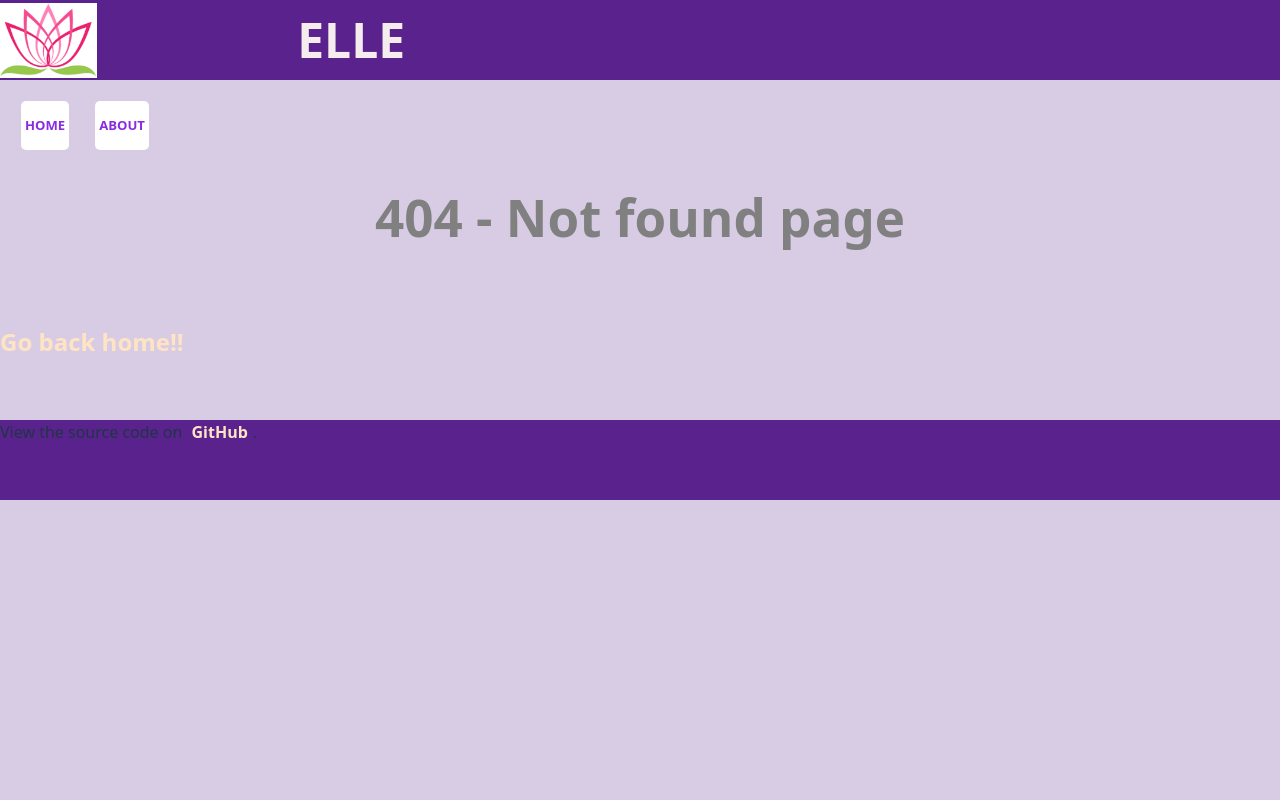
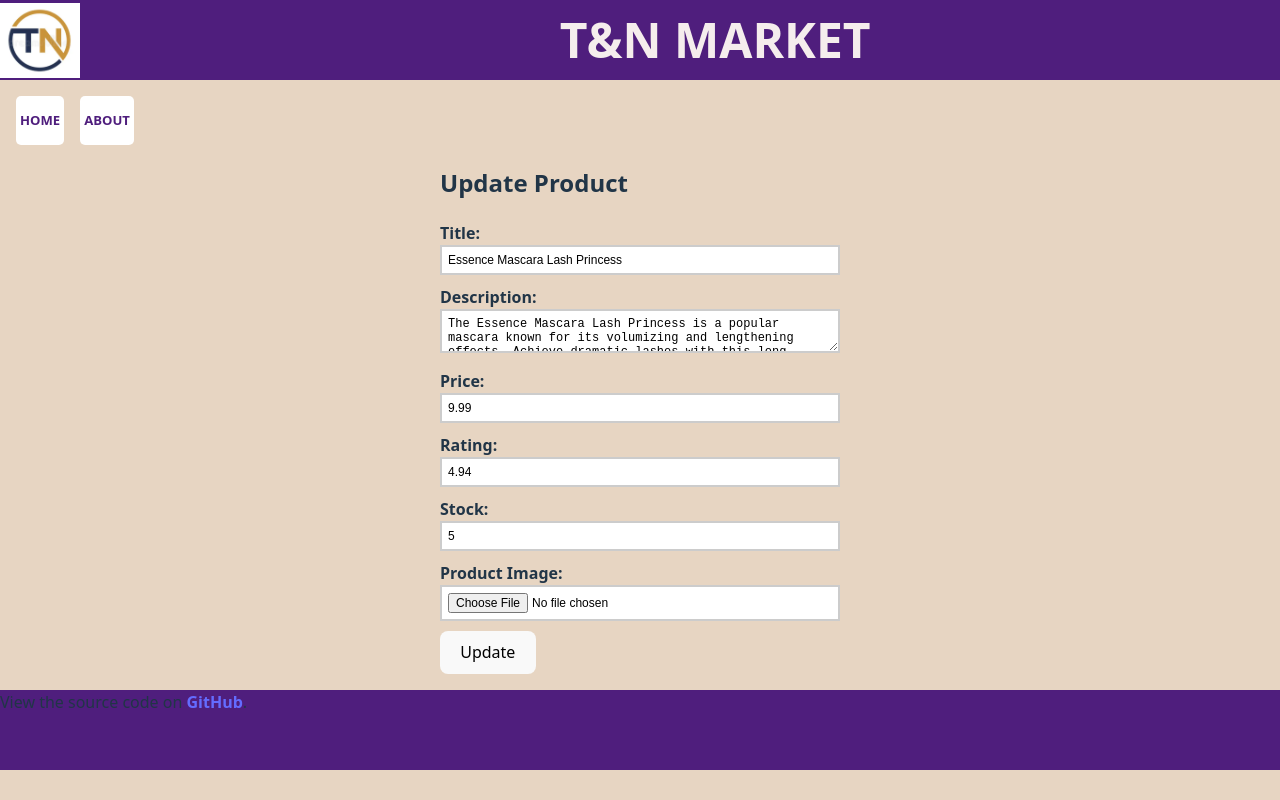
Before and after one commit to thathsaraudari/Mini-E-commerce-Admin, a React (Vite) app in the folder Mini-e-commerce-admin/: page /edit/1 in a window 1280 px wide. Before the commit this address had no page. Built offline with nearby package versions, Linux system fonts and the light colour scheme.

Commit message:
css modified

```diff
--- a/Mini-e-commerce-admin/src/App.css
+++ b/Mini-e-commerce-admin/src/App.css
@@ -1,99 +1,77 @@
 body {
-  background-color: rgb(216, 204, 228);
+  background-color: rgb(231, 213, 194);
   padding: 0;
   margin: 0;
 }
-
 .nav {
-  background-color: rgb(89, 34, 141);
+  background-color: rgb(79, 30, 125);
   align-items: center;
   justify-content: space-between;
   height: 10vh;
   display: flex;
-
 }
-
 .logo-container {
   display: flex;
   align-items: center;
   gap: 200px;
 }
-
 .logo {
   height: 75px;
 }
-
 .brand-name {
   font-size: 3rem;
   color: rgb(245, 237, 237);
   border-color: grey;
+  margin-left: 280px;
 }
-
-
 footer {
-  background-color: rgb(89, 34, 141);
+  background-color: rgb(79, 30, 125);
   height: 10vh;
-
 }
-
-a {
-  text-decoration: none;
-  padding: 5px;
-  color: bisque;
-}
-
-.active {
-  border: 2px solid black;
-}
-
 .sidebar {
   display: flex;
   gap: 1rem;
   margin: 1rem;
 }
-
 .sidebar button {
   padding: 0.15rem 0.25rem;
   background-color: white;
-  color: blueviolet;
+  color: rgb(79, 30, 125);
   border: none;
   border-radius: 5px;
   cursor: pointer;
   font-size: 0.7rem;
 }
-
 .sidebar button:hover {
   background-color: blueviolet;
   color: white;
 }
-
 h1 {
   color: grey;
   text-align: center;
 }
-.product-container {
+.dashboard-forms {
   display: flex;
-  justify-content: left;
-  align-items: center;
+  justify-content: space-between;
+  align-items: flex-start;
   height: 50px;
-  gap: 10px;
-  margin-left: 1100px;
+  gap: 40px;
   margin-top: 30px;
+  flex-wrap: wrap;
 }
 .product-form {
   display: flex;
   flex-direction: column;
   gap: 10px;
   padding: 20px;
-  background-color: rgb(244, 234, 241);
+  background-color: rgb(248, 241, 227);
   border-radius: 10px;
   box-shadow: 0 0 10px rgba(0,0,0,0.1);
   color: gray;
 }
-
 .add-btn {
   font-size: 14px;
-  background-color: rgb(181, 35, 181);
+  background-color: rgb(225, 169, 28);
   color:azure;
   border: none;
   border-radius: 5px;
--- a/Mini-e-commerce-admin/src/App.jsx
+++ b/Mini-e-commerce-admin/src/App.jsx
@@ -11,6 +11,7 @@
 import AboutPage from './pages/AboutPage';
 import DashboardPage from './pages/DashboardPage';
 import ProductDetailsPage from './pages/ProductDetailsPage';
+import UpdateProductPage from './pages/UpdateProductPage';
 import NotFoundPage from './pages/NotFoundPage';
 
 
@@ -24,6 +25,23 @@
     setProducts(products.filter(product => product.id !== id));
   };
 
+  const handleAddProduct = (newProduct) => {
+    setProducts(prev => [...prev, newProduct]);
+  };
+
+  const handleUpdateProduct = (updatedProduct) => {
+    const updatedProducts = [...products];
+
+    for (let i = 0; i < updatedProducts.length; i++) {
+      if (updatedProducts[i].id === updatedProduct.id) {
+        updatedProducts[i] = updatedProduct;
+        break; // stop once found
+      }
+    }
+
+    setProducts(updatedProducts);
+};
+
   return (
     <div>
         <Navbar />
@@ -32,8 +50,9 @@
 
           <Routes>
             <Route path="/about" element={<AboutPage/>}/>
-            <Route path="/" element={<DashboardPage products={products} onDelete={handleDelete}/>}/>
+            <Route path="/" element={<DashboardPage products={products} onDelete={handleDelete} onAddProduct={handleAddProduct}/>}/>
             <Route path="/product/:productId" element={<ProductDetailsPage products={products}/>}/>
+            <Route path="/edit/:productId" element={<UpdateProductPage products={products} onUpdateProduct={handleUpdateProduct}/>}/>
             <Route path="/*" element={<NotFoundPage/>}/>
           </Routes>
 
--- a/Mini-e-commerce-admin/src/components/AddProduct.jsx
+++ b/Mini-e-commerce-admin/src/components/AddProduct.jsx
@@ -1,12 +1,40 @@
 import { useState } from 'react';
 
-const AddProduct = () => {
+const AddProduct = ({onAddProduct}) => {
   const [title, setTitle] = useState("");
   const [description, setDescription] = useState("");
+  const [price, setPrice] = useState(0);
+  const [rating, setRating] = useState(0);
+  const [stock, setStock] = useState(0);
+  const [thumbnail, setThumbnail] = useState(null);
+
+  const handleSubmit = (e) => {
+    e.preventDefault();
+
+    if (title.trim() === "" || description.trim() === "") return;
+
+    const newProduct = {
+      id: Date.now(),
+      title,
+      description,
+      price,
+      stock,
+      thumbnail: URL.createObjectURL(thumbnail)
+    };
+
+    onAddProduct(newProduct);
+
+    setTitle("");
+    setDescription("");
+    setPrice(0);
+    setRating(0);
+    setStock(0);
+    setThumbnail(null);
+  };
 
   return (
     <div className="product-container">
-      <form className="product-form">
+      <form className="product-form" onSubmit={handleSubmit}>
         <label><strong>Add new product</strong>:</label>
         <input
           type="text"
@@ -37,6 +65,68 @@
           }}
         />
 
+        <label><strong>Price:</strong></label>
+        <input
+          type="number"
+          step="0.01"
+          name="price"
+          value={price}
+          onChange={(e) => setPrice(e.target.value)}
+          style={{
+            backgroundColor: "white",
+            border: "2px solid #ccc",
+            padding: "4px",
+            fontSize: "10px",
+            color: "black",
+          }}
+        />
+
+        <label><strong>Rating:</strong></label>
+        <input
+          type="number"
+          step="0.01"
+          name="rating"
+          value={rating}
+          onChange={(e) => setRating(e.target.value)}
+          style={{
+            backgroundColor: "white",
+            border: "2px solid #ccc",
+            padding: "4px",
+            fontSize: "10px",
+            color: "black",
+          }}
+        />
+
+        <label><strong>Stock:</strong></label>
+        <input
+          type="number"
+          step="1"
+          name="stock"
+          value={stock}
+          onChange={(e) => setStock(e.target.value)}
+          style={{
+            backgroundColor: "white",
+            border: "2px solid #ccc",
+            padding: "4px",
+            fontSize: "10px",
+            color: "black",
+          }}
+        />
+
+        <label><strong>Product Image:</strong></label>
+        <input
+          type="file"
+          accept="image/*"
+          onChange={(e) => setThumbnail(e.target.files[0])}
+          style={{
+            backgroundColor: "white",
+            border: "2px solid #ccc",
+            padding: "4px",
+            fontSize: "10px",
+            color: "black"
+          }}
+        />
+
         <button type="submit" className='add-btn'><strong>Add Product</strong></button>
       </form>
     </div>
--- a/Mini-e-commerce-admin/src/components/Navbar.jsx
+++ b/Mini-e-commerce-admin/src/components/Navbar.jsx
@@ -1,6 +1,5 @@
-import logo from "../assets/logo1.png"
+import logo from "../assets/logo2.png"
 import '../App.css'
-import React from "react";
 
 
 function Navbar() {
@@ -9,7 +8,7 @@
             <div className="logo-container">
                 <img src={logo} alt="Logo" className="logo" />
 
-                <h1 className="brand-name">ELLE</h1>
+                <h1 className="brand-name">T&N MARKET</h1>
             </div>
         </nav>
     )
--- a/Mini-e-commerce-admin/src/components/ProductCard.jsx
+++ b/Mini-e-commerce-admin/src/components/ProductCard.jsx
@@ -26,7 +26,7 @@
       </p>
 
 
-      <div stule={{display: "flex", justifyContent: "space-between", alignItems: "center", marginTop: "10p"}} >
+      <div style={{display: "flex", justifyContent: "space-between", alignItems: "center", marginTop: "10p"}} >
         <button onClick={() => onDelete(product.id)}
                 style={{
                   color: "white",
@@ -49,6 +49,19 @@
         >
           Details
         </Link>
+         <Link
+          to={`/edit/${product.id}`}
+          style={{
+            color: "white",
+            backgroundColor: "#164325ff",
+            padding: "6px 12px",
+            borderRadius: "4px",
+            textDecoration: "none",
+            fontWeight: "bold"
+          }}
+        >
+          Edit
+        </Link>
       </div>
     </div>
   );
--- a/Mini-e-commerce-admin/src/pages/DashboardPage.jsx
+++ b/Mini-e-commerce-admin/src/pages/DashboardPage.jsx
@@ -1,14 +1,19 @@
 import AddProduct from '../components/AddProduct'
 import ProductList from '../components/ProductList'
 
-function DashboardPage({ products, handleDelete}) {
+
+function DashboardPage({ products, onDelete, onAddProduct}) {
   return (
     <div>
-      <AddProduct/>
-      <h1>PRODUCTS LIST</h1>
-      <ProductList products={products} onDelete={handleDelete}/>
+      <div className='dashboard-forms'>
+        <AddProduct onAddProduct={onAddProduct}/>
+      </div>
+      <h1 style={{
+        marginTop: 400
+      }}>PRODUCTS LIST</h1>
+      <ProductList products={products} onDelete={onDelete}/>
     </div>
   )
 }
 
-export default DashboardPage
+export default DashboardPage;
--- /dev/null
+++ b/Mini-e-commerce-admin/src/pages/UpdateProductPage.jsx
@@ -0,0 +1,129 @@
+import { useState } from "react";
+import { useParams, useNavigate } from "react-router-dom";
+
+function UpdateProduct ( {products, onUpdateProduct}) {
+
+    const { productId } = useParams();
+    const navigate = useNavigate();
+
+    const product = products.find(p => p.id.toString() === productId);
+
+    const [title, setTitle] = useState(product?.title || "");
+    const [description, setDescription] = useState(product?.description || "");
+    const [price, setPrice] = useState(product?.price || "");
+    const [rating, setRating] = useState(product?.rating || "");
+    const [stock, setStock] = useState(product?.stock || "");
+    const [thumbnail, setThumbnail] = useState(null);
+
+    const handleSubmit = (e) => {
+        e.preventDefault();
+
+        const updatedProduct = {
+        ...product,
+        title,
+        description,
+        price: parseFloat(price),
+        rating: parseFloat(rating),
+        stock: parseInt(stock),
+        thumbnail: thumbnail
+            ? URL.createObjectURL(thumbnail)
+            : product.thumbnail,
+        };
+
+        onUpdateProduct(updatedProduct);
+        navigate("/");
+    };
+
+    if (!product) return <p>Product not found</p>;
+
+
+    const inputStyle = {
+        backgroundColor: "white",
+        border: "2px solid #ccc",
+        padding: "6px",
+        fontSize: "12px",
+        color: "black",
+        width: "100%",
+        boxSizing: "border-box"
+    };
+
+    return (
+        <div>
+            <form onSubmit={handleSubmit} style={{ maxWidth: "400px", margin: "0 auto" }}>
+            <h2>Update Product</h2>
+
+            <div style={{ marginBottom: "10px" }}>
+                <label><strong>Title:</strong></label>
+                <input
+                type="text"
+                name="title"
+                value={title}
+                onChange={(e) => setTitle(e.target.value)}
+                style={inputStyle}
+                />
+            </div>
+
+            <div style={{ marginBottom: "10px" }}>
+                <label><strong>Description:</strong></label>
+                <textarea
+                name="description"
+                value={description}
+                onChange={(e) => setDescription(e.target.value)}
+                style={inputStyle}
+                />
+            </div>
+
+            <div style={{ marginBottom: "10px" }}>
+                <label><strong>Price:</strong></label>
+                <input
+                type="number"
+                step="0.01"
+                name="price"
+                value={price}
+                onChange={(e) => setPrice(e.target.value)}
+                style={inputStyle}
+                />
+            </div>
+
+            <div style={{ marginBottom: "10px" }}>
+                <label><strong>Rating:</strong></label>
+                <input
+                type="number"
+                step="0.01"
+                name="rating"
+                value={rating}
+                onChange={(e) => setRating(e.target.value)}
+                style={inputStyle}
+                />
+            </div>
+
+            <div style={{ marginBottom: "10px" }}>
+                <label><strong>Stock:</strong></label>
+                <input
+                type="number"
+                step="1"
+                name="stock"
+                value={stock}
+                onChange={(e) => setStock(e.target.value)}
+                style={inputStyle}
+                />
+            </div>
+
+            <div style={{ marginBottom: "10px" }}>
+                <label><strong>Product Image:</strong></label>
+                <input
+                type="file"
+                accept="image/*"
+                onChange={(e) => setThumbnail(e.target.files[0])}
+                style={inputStyle}
+                />
+            </div>
+
+            <button type="submit">Update</button>
+            </form>
+        </div>
+    );
+
+}
+
+export default UpdateProduct;
```
Also changed, not shown: Mini-e-commerce-admin/src/components/EditProduct.jsx (deleted, +0 -40 lines), Mini-e-commerce-admin/src/assets/logo2.png (added).
